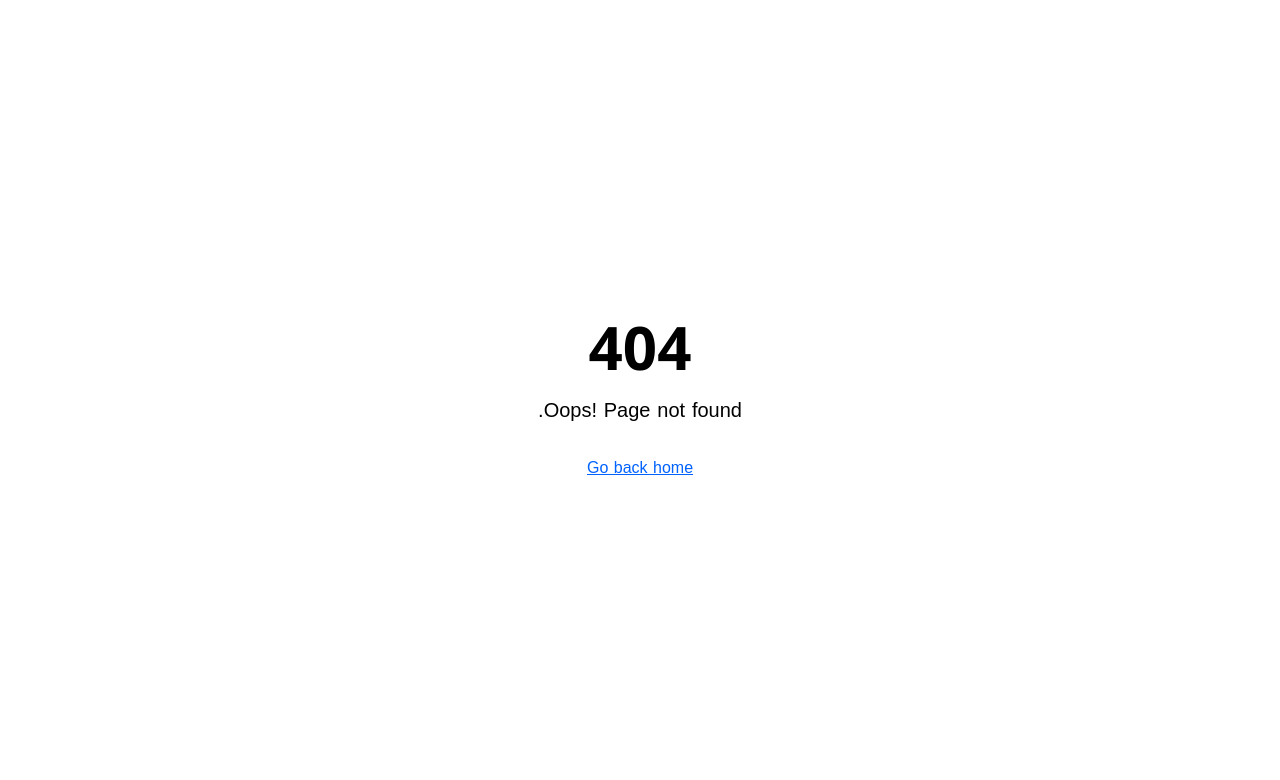
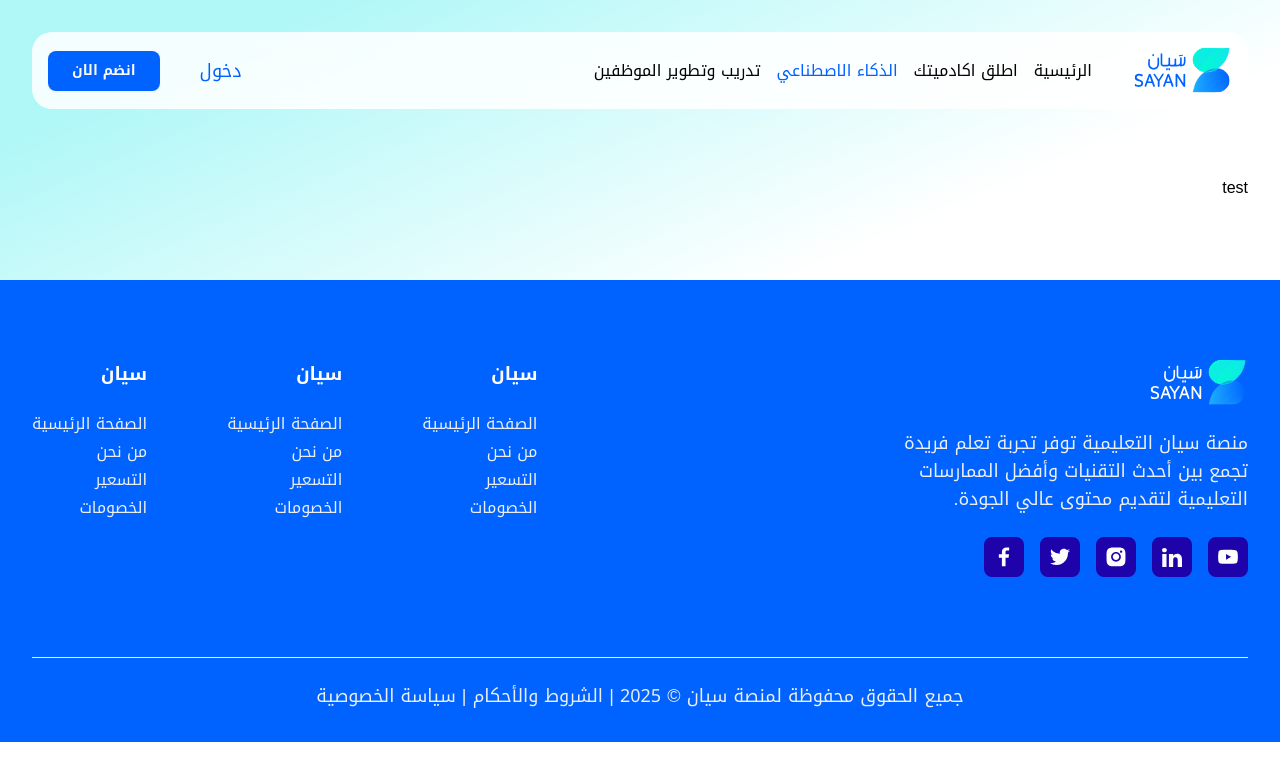
Before and after one commit to Sayan-edtech/sayan-frontend, a React (Vite) app: page /ai in a window 1280 px wide. Before the commit this address had no page. Shown: the top 780 px of the page. Built offline with nearby package versions, Linux system fonts and the light colour scheme.

Commit message:
feat: add some static pages

```diff
--- /dev/null
+++ b/src/pages/ai/components/Hero.tsx
@@ -0,0 +1,9 @@
+function Hero() {
+  return (
+    <section>
+      <div className="container">test</div>
+    </section>
+  );
+}
+
+export default Hero;
--- /dev/null
+++ b/src/pages/ai/index.tsx
@@ -0,0 +1,19 @@
+import Layout from "../components/Layout";
+import Hero from "./components/Hero";
+function Ai() {
+  return (
+    <Layout>
+      <main
+        style={{
+          background:
+            "linear-gradient(156.58deg, rgba(15, 232, 232, 0.33) 17.14%, rgba(217, 217, 217, 0) 75.12%",
+        }}
+        className="pt-44 pb-20"
+      >
+        <Hero />
+      </main>
+    </Layout>
+  );
+}
+
+export default Ai;
--- a/src/pages/courses/[slug]/components/Hero.tsx
+++ b/src/pages/courses/[slug]/components/Hero.tsx
@@ -18,6 +18,7 @@ function Hero({ courseData }: { courseData: Course }) {
 
   return (
     <section>
+      <div className="container">
         <div className="flex items-center flex-wrap gap-4 justify-between lg:justify-start lg:gap-40">
           <h1 className="text-2xl md:text-3xl lg:text-4xl font-bold">
             {courseData.title}
@@ -32,7 +33,10 @@ function Hero({ courseData }: { courseData: Course }) {
               className="w-full h-full object-cover rounded-lg"
               controls
             />
-          <CourseNavigation activeTab={activeTab} setActiveTab={setActiveTab} />
+            <CourseNavigation
+              activeTab={activeTab}
+              setActiveTab={setActiveTab}
+            />
           </div>
           <div className="lg:w-[350px] flex flex-col gap-6">
             <CourseCard
@@ -44,7 +48,11 @@ function Hero({ courseData }: { courseData: Course }) {
             <AcademyCard />
           </div>
         </div>
-      <CourseNavigationContent courseData={courseData} activeTab={activeTab} />
+        <CourseNavigationContent
+          courseData={courseData}
+          activeTab={activeTab}
+        />
+      </div>
     </section>
   );
 }
--- a/src/pages/courses/[slug]/components/RelatedCourses.tsx
+++ b/src/pages/courses/[slug]/components/RelatedCourses.tsx
@@ -145,7 +145,7 @@ export default function RelatedCourses() {
   ] as const;
 
   return (
-    <div>
+    <div className="container">
       <h3 className="text-2xl font-bold text-center mb-6 text-foreground">
         مواد تعليمية مناسبة لك
       </h3>
--- a/src/pages/courses/[slug]/index.tsx
+++ b/src/pages/courses/[slug]/index.tsx
@@ -39,10 +39,8 @@ export default function CourseDetails() {
         }}
         className="pt-44 pb-20"
       >
-        <div className="container">
-          <Hero courseData={courseData} />
-          <RelatedCourses />
-        </div>
+        <Hero courseData={courseData} />
+        <RelatedCourses />
       </main>
     </CourseLayout>
   );
--- /dev/null
+++ b/src/pages/employee-training/components/Hero.tsx
@@ -0,0 +1,9 @@
+function Hero() {
+  return (
+    <section>
+      <div className="container">test</div>
+    </section>
+  );
+}
+
+export default Hero;
--- /dev/null
+++ b/src/pages/employee-training/index.tsx
@@ -0,0 +1,19 @@
+import Layout from "../components/Layout";
+import Hero from "./components/Hero";
+function Ai() {
+  return (
+    <Layout>
+      <main
+        style={{
+          background:
+            "linear-gradient(156.58deg, rgba(15, 232, 232, 0.33) 17.14%, rgba(217, 217, 217, 0) 75.12%",
+        }}
+        className="pt-44 pb-20"
+      >
+        <Hero />
+      </main>
+    </Layout>
+  );
+}
+
+export default Ai;
--- a/src/pages/index.tsx
+++ b/src/pages/index.tsx
@@ -1,17 +1,17 @@
 import Courses from "./components/Courses";
 import Features from "./components/Features";
 import Hero from "./components/Hero";
-import HomeLayout from "./components/HomeLayout";
+import Layout from "./components/Layout";
 
 function Home() {
   return (
-    <HomeLayout>
+    <Layout>
       <main>
         <Hero />
         <Features />
         <Courses />
       </main>
-    </HomeLayout>
+    </Layout>
   );
 }
 
--- /dev/null
+++ b/src/pages/launch-academy/components/Hero.tsx
@@ -0,0 +1,9 @@
+function Hero() {
+  return (
+    <section>
+      <div className="container">test</div>
+    </section>
+  );
+}
+
+export default Hero;
--- /dev/null
+++ b/src/pages/launch-academy/index.tsx
@@ -0,0 +1,19 @@
+import Layout from "../components/Layout";
+import Hero from "./components/Hero";
+function EmployeeTraining() {
+  return (
+    <Layout>
+      <main
+        style={{
+          background:
+            "linear-gradient(156.58deg, rgba(15, 232, 232, 0.33) 17.14%, rgba(217, 217, 217, 0) 75.12%",
+        }}
+        className="pt-44 pb-20"
+      >
+        <Hero />
+      </main>
+    </Layout>
+  );
+}
+
+export default EmployeeTraining;
--- a/src/routes/AppRoutes.tsx
+++ b/src/routes/AppRoutes.tsx
@@ -7,6 +7,9 @@ import Home from "@/pages";
 import About from "@/pages/about";
 import NotFound from "@/pages/not-found";
 import CourseDetails from "@/pages/courses/[slug]";
+import LaunchAcademy from "@/pages/launch-academy";
+import EmployeeTraining from "@/pages/launch-academy";
+import Ai from "@/pages/ai";
 
 export const router = createBrowserRouter(
   createRoutesFromElements(
@@ -14,6 +17,9 @@ export const router = createBrowserRouter(
       <Route index element={<Home />} />
       <Route path="about" element={<About />} />
       <Route path="courses/:slug" element={<CourseDetails />} />
+      <Route path="launch-academy" element={<LaunchAcademy />} />
+      <Route path="ai" element={<Ai />} />
+      <Route path="employee-training" element={<EmployeeTraining />} />
       <Route path="*" element={<NotFound />} />
     </>
   )
```
Also changed, not shown: src/pages/components/Layout.tsx (renamed from src/pages/components/HomeLayout.tsx). Lines whose indentation alone changed are shown as unchanged.
